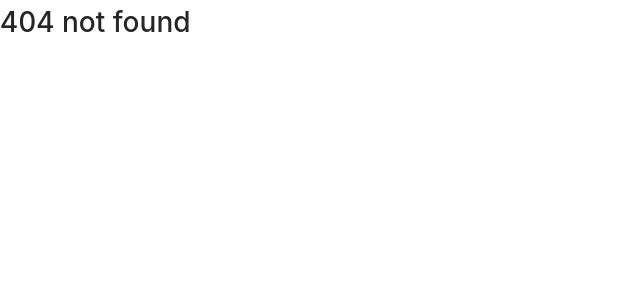
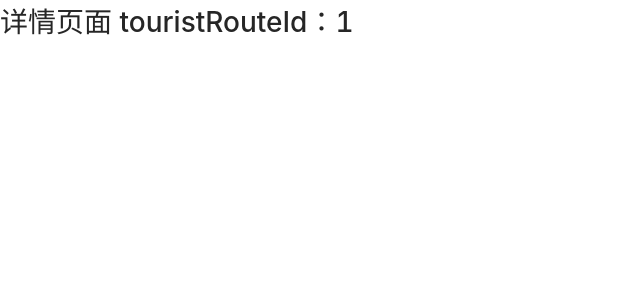
Before and after one commit to Orange-ice/react-travel, a React (Vite) app: page /detail/1 in a window 1280 px wide. Before the commit this address had no page. Shown: the top 300 px of the page, without its empty margins (0-640 px from the left). Built offline with nearby package versions, Linux system fonts and the light colour scheme.

Commit message:
添加商品详情页

```diff
--- a/src/App.tsx
+++ b/src/App.tsx
@@ -2,6 +2,7 @@ import {Routes, Route, BrowserRouter} from 'react-router-dom';
 import Home from './pages/home';
 import RegisterPage from './pages/registerPage';
 import SignInPage from './pages/signInPage';
+import DetailPage from './pages/detailPage';
 
 function App() {
   return (
@@ -10,6 +11,7 @@ function App() {
         <Route path="/" element={<Home/>}/>
         <Route path="/register" element={<RegisterPage/>}/>
         <Route path="/signIn" element={<SignInPage/>}/>
+        <Route path="/detail/:touristRouteId" element={<DetailPage/>}/>
         <Route path="*" element={<h1>404 not found</h1>}/>
       </Routes>
     </BrowserRouter>
--- a/src/components/productCollection/ProduceImage.tsx
+++ b/src/components/productCollection/ProduceImage.tsx
@@ -1,4 +1,5 @@
 import {Image, Typography} from 'antd';
+import {Link} from 'react-router-dom';
 
 interface Props {
   id: string | number;
@@ -11,13 +12,13 @@ interface Props {
 const ProduceImage = (props: Props) => {
   const {id, size, imgSrc, price, title} = props;
   const imageSize = size === 'large' ? {height: 300, width: '100%'} : {height: 120, width: '100%'};
-  return <>
+  return <Link to={`/detail/${id}`}>
     <Image src={imgSrc} height={imageSize.height} width={imageSize.width}/>
     <div>
       <Typography.Text type="secondary">{title.slice(0, 25)}</Typography.Text>
       <Typography.Text type="danger" strong>￥ {price} 起</Typography.Text>
     </div>
-  </>;
+  </Link>;
 
 };
 
--- /dev/null
+++ b/src/pages/detailPage/index.tsx
@@ -0,0 +1,11 @@
+import {useParams} from 'react-router-dom';
+
+const DetailPage = () => {
+  const {touristRouteId} = useParams();
+
+  return (
+    <h1>详情页面 touristRouteId：{touristRouteId}</h1>
+  );
+};
+
+export default DetailPage;
```
